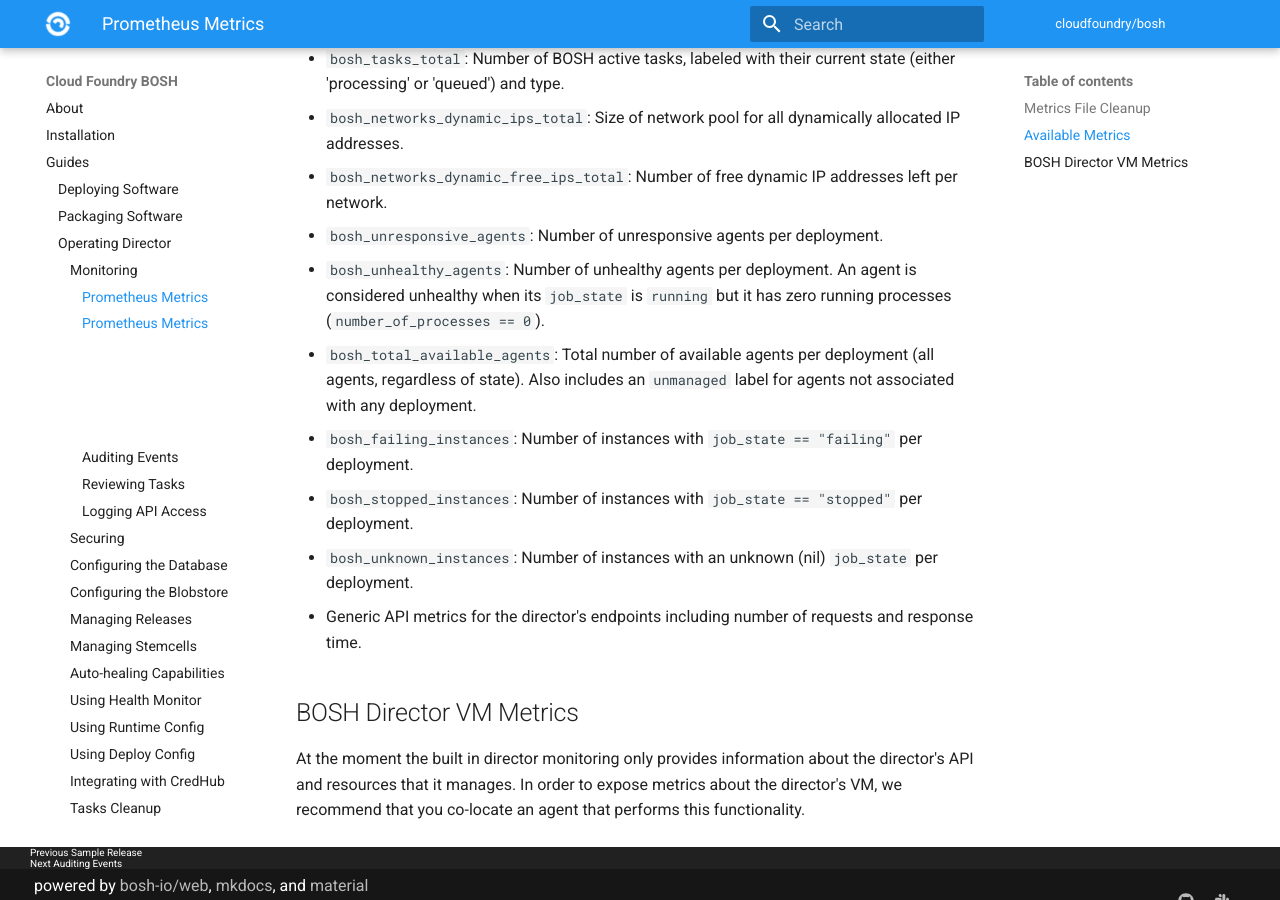
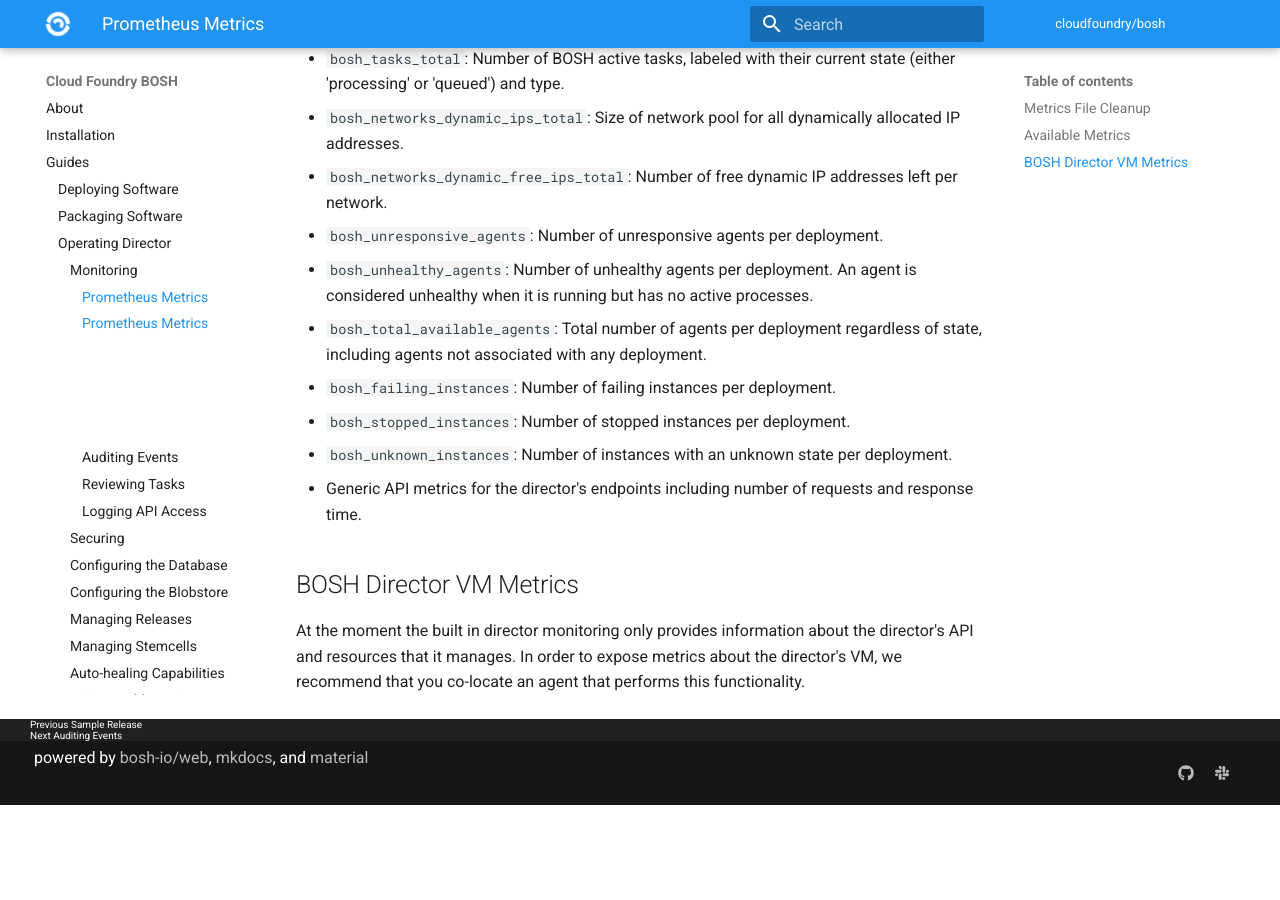
Before and after one commit to cloudfoundry/docs-bosh, an MkDocs documentation site: the page built from content/director-metrics.md, in a window 1280 px wide and 900 px high, scrolled down 1514 px. Built offline with MkDocs 1.6.1 and Material for MkDocs 9.7.7, drawn with Linux system fonts in a browser that asks for light colours; old or Windows-style settings are respelled for this version of MkDocs; after the commit the page ends 2319 px from its top, so only the background shows below that.

Commit message:
docs: simplify new metrics descriptions

```diff
--- a/content/director-metrics.md
+++ b/content/director-metrics.md
@@ -40,11 +40,11 @@ The metrics server serves two endpoints, `/metrics` and `/api_metrics`. Currentl
 * `bosh_networks_dynamic_ips_total`: Size of network pool for all dynamically allocated IP addresses.
 * `bosh_networks_dynamic_free_ips_total`: Number of free dynamic IP addresses left per network.
 * `bosh_unresponsive_agents`: Number of unresponsive agents per deployment.
-* `bosh_unhealthy_agents`: Number of unhealthy agents per deployment. An agent is considered unhealthy when its `job_state` is `running` but it has zero running processes (`number_of_processes == 0`).
-* `bosh_total_available_agents`: Total number of available agents per deployment (all agents, regardless of state). Also includes an `unmanaged` label for agents not associated with any deployment.
-* `bosh_failing_instances`: Number of instances with `job_state == "failing"` per deployment.
-* `bosh_stopped_instances`: Number of instances with `job_state == "stopped"` per deployment.
-* `bosh_unknown_instances`: Number of instances with an unknown (nil) `job_state` per deployment.
+* `bosh_unhealthy_agents`: Number of unhealthy agents per deployment. An agent is considered unhealthy when it is running but has no active processes.
+* `bosh_total_available_agents`: Total number of agents per deployment regardless of state, including agents not associated with any deployment.
+* `bosh_failing_instances`: Number of failing instances per deployment.
+* `bosh_stopped_instances`: Number of stopped instances per deployment.
+* `bosh_unknown_instances`: Number of instances with an unknown state per deployment.
 * Generic API metrics for the director's endpoints including number of requests and response time.
 
 ## BOSH Director VM Metrics
```
